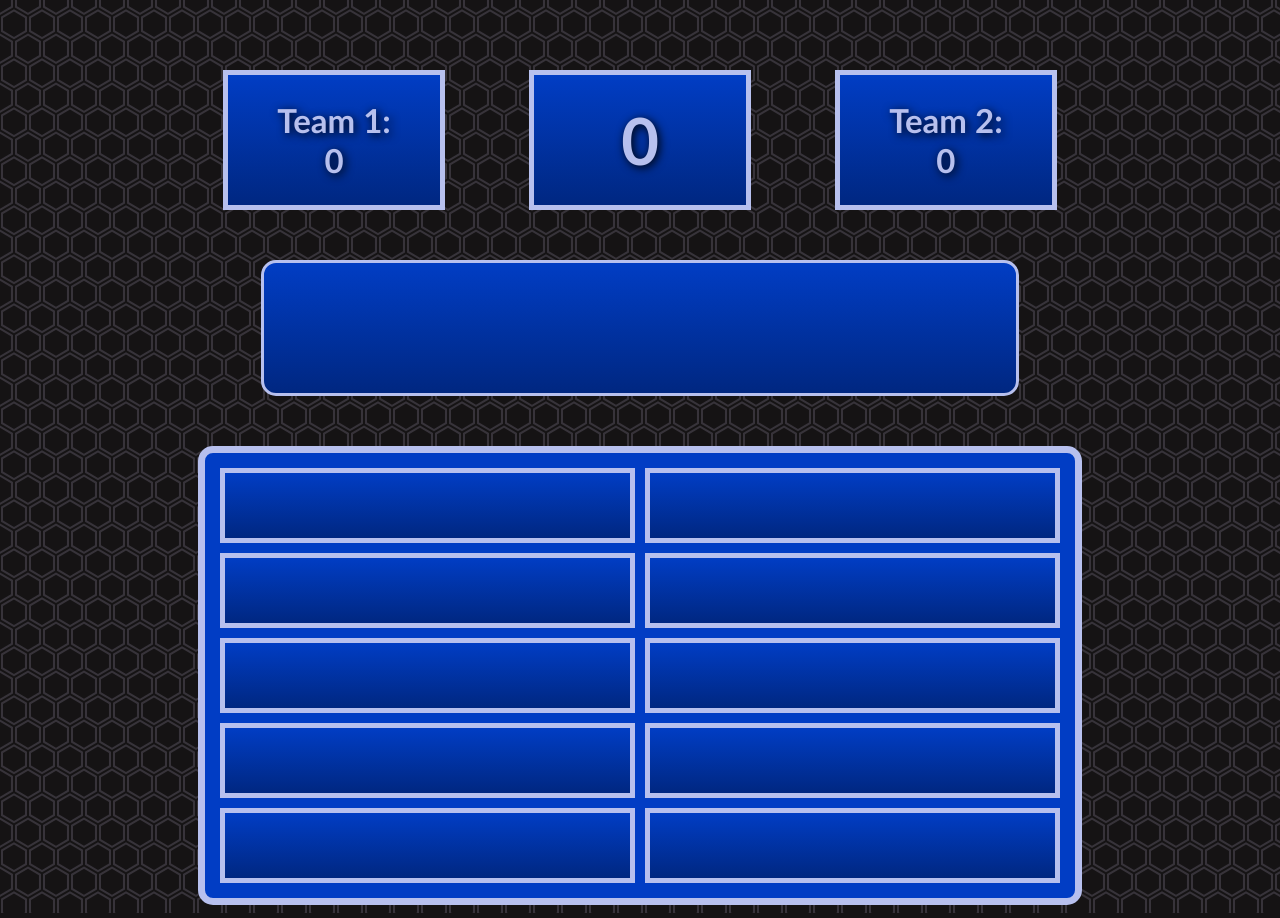
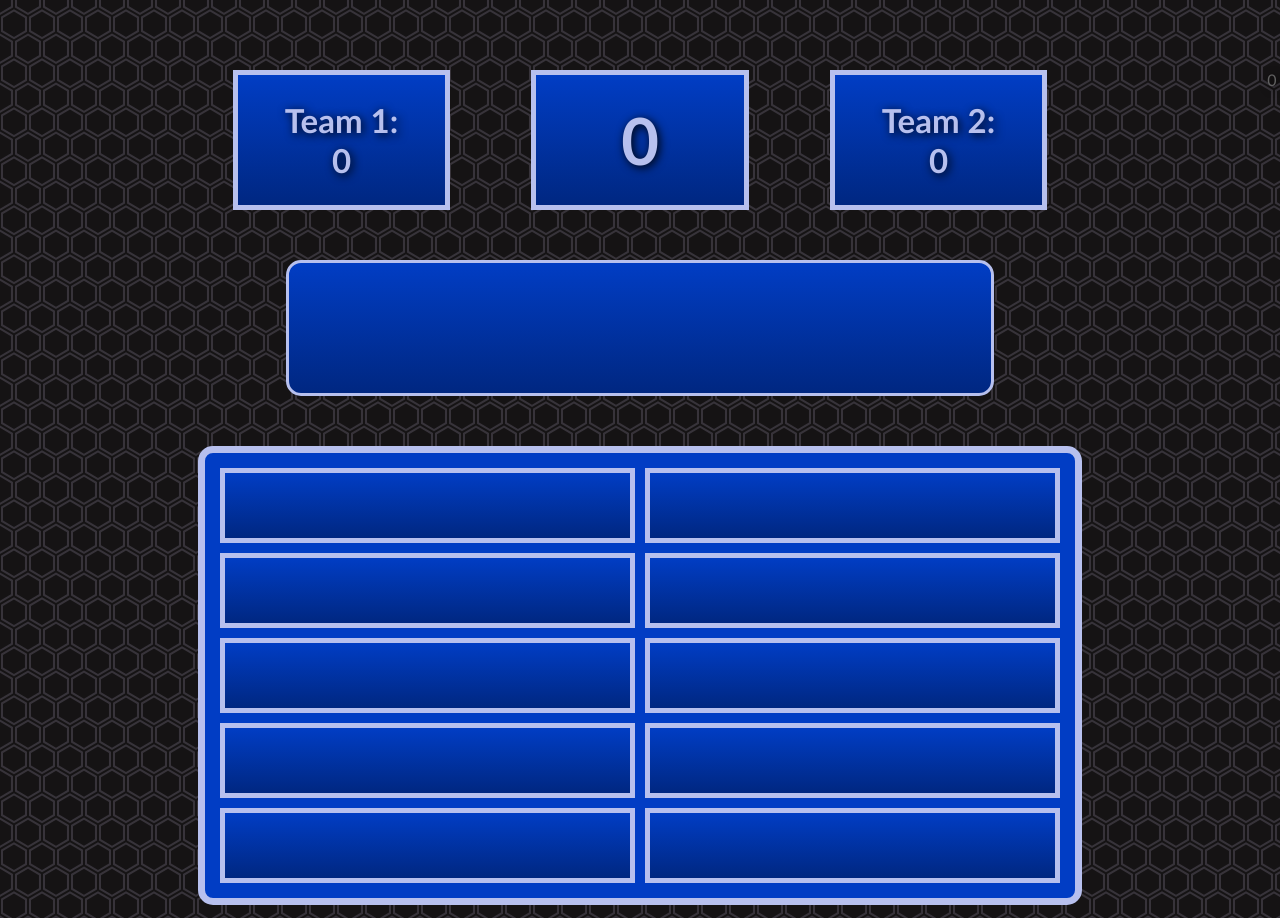
Before and after one commit to linusbmbm/surgenfeud, a React (Vite) app: page / in a window 1280 px wide. Built offline with nearby package versions, Linux system fonts and the light colour scheme.

Commit message:
minor style changes

```diff
--- a/src/App.tsx
+++ b/src/App.tsx
@@ -247,6 +247,8 @@ const App = () => {
 
   return (
     <>
+      <span>{roundNum}</span>
+      <div className="wrapper">
         <TeamName onSubmit={changeTeamName} visibility={visibilityTeamNames} />
 
         <QuestionJump
@@ -284,6 +286,7 @@ const App = () => {
             />
           ))}
         </div>
+      </div>
     </>
   );
 };
--- a/src/Finals.tsx
+++ b/src/Finals.tsx
@@ -48,7 +48,7 @@ function Finals() {
     return selectedAnswer === -1
       ? ["", "", ""]
       : selectedAnswer === 10
-      ? ["", "DULLE BLEIBT KNÜLLE", 0]
+      ? ["", "Nein, nein, nein!", 0]
       : possibleAnswers[selectedAnswer];
   };
 
@@ -137,6 +137,8 @@ function Finals() {
 
   return (
     <>
+      <span>{roundFirst}</span>
+      <div className="wrapper">
         <QuestionJump
           defaultValue={roundFirst}
           onSubmit={changeRound}
@@ -169,7 +171,7 @@ function Finals() {
         <div className="finalsPinnchenGrid">
           <PointsTextCard
             points={Math.ceil(pointsTotal / 15)}
-          text={"Pinnchen"}
+            text={"Pinnchen Gesamt"}
           />
 
           <PointsTextCard
@@ -179,8 +181,9 @@ function Finals() {
 
           <PointsTextCard
             points={Math.ceil((pointsTotal / 15) % 4)}
-          text={"Pinnchen Rest"}
+            text={"übrige Pinnchen"}
           />
+        </div>
       </div>
     </>
   );
--- a/src/index.css
+++ b/src/index.css
@@ -18,6 +18,12 @@ body {
 div {
   color: var(--text-color);
   font-family: var(--text-font);
+}
+
+span {
+  position: absolute;
+  left: 99%;
+  color: #616161;
 }
 
 /*Main*/
@@ -68,8 +74,6 @@ div.answerGrid {
   grid-auto-flow: column;
   grid-template-columns: 1fr 1fr;
   grid-template-rows: 1fr 1fr 1fr 1fr 1fr;
-  margin-left: 15%;
-  margin-right: 15%;
   margin-top: 50px;
   padding: 15px;
 }
@@ -92,9 +96,8 @@ div.pointsGrid {
   gap: 10%;
   grid-template-columns: 1fr 1fr 1fr;
   min-height: 140px;
-  margin-left: 17%;
-  margin-right: 17%;
-  margin-top: 70px;
+  margin-left: 4%;
+  margin-right: 4%;
 }
 
 div.pointsTextCard {
@@ -119,8 +122,8 @@ div.question {
   border-radius: 15px;
   display: flex;
   justify-content: center;
-  margin-left: 20%;
-  margin-right: 20%;
+  margin-left: 10%;
+  margin-right: 10%;
   margin-top: 50px;
   min-height: 130px;
 }
@@ -131,7 +134,6 @@ div.questionCard {
   font-size: 30px;
   font-weight: bold;
   justify-content: center;
-  width: 1fr;
 }
 
 div.questionJump {
@@ -140,6 +142,13 @@ div.questionJump {
 
 div.teamName {
   position: absolute;
+}
+
+div.wrapper {
+  margin-top: 70px;
+  margin-left: 15%;
+  margin-right: 15%;
+  margin-bottom: 1%;
 }
 
 div.wrong {
@@ -194,16 +203,14 @@ div.finalsAnswerGrid {
   display: grid;
   grid-template-columns: 1fr 1fr;
   grid-template-rows: 1fr 1fr 1fr 1fr 1fr;
-  margin-left: 15%;
-  margin-right: 15%;
-  margin-top: 150px;
+  margin-top: 100px;
   padding: 15px;
   row-gap: 10px;
 }
 
 div.finalsPoints {
-  margin-left: 42%;
-  margin-right: 42%;
+  margin-left: 40%;
+  margin-right: 40%;
   margin-top: 20px;
 }
 
@@ -211,7 +218,8 @@ div.finalsPinnchenGrid {
   display: grid;
   gap: 20px;
   grid-template-columns: 1fr 1fr 1fr;
-  margin-left: 20%;
-  margin-right: 20%;
+  height: 100px;
+  margin-left: 5%;
+  margin-right: 5%;
   margin-top: 30px;
 }
```
Lines whose indentation alone changed are shown as unchanged.
